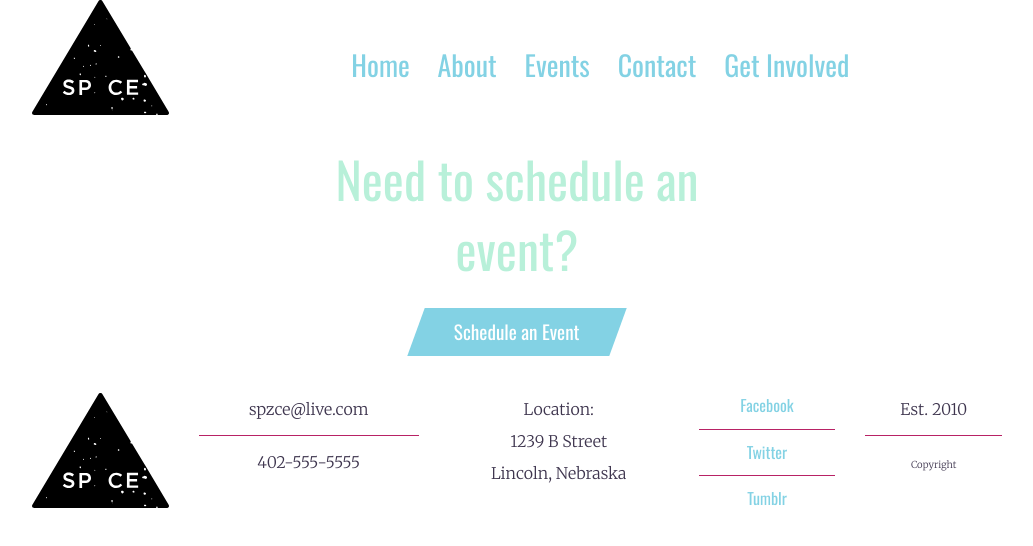
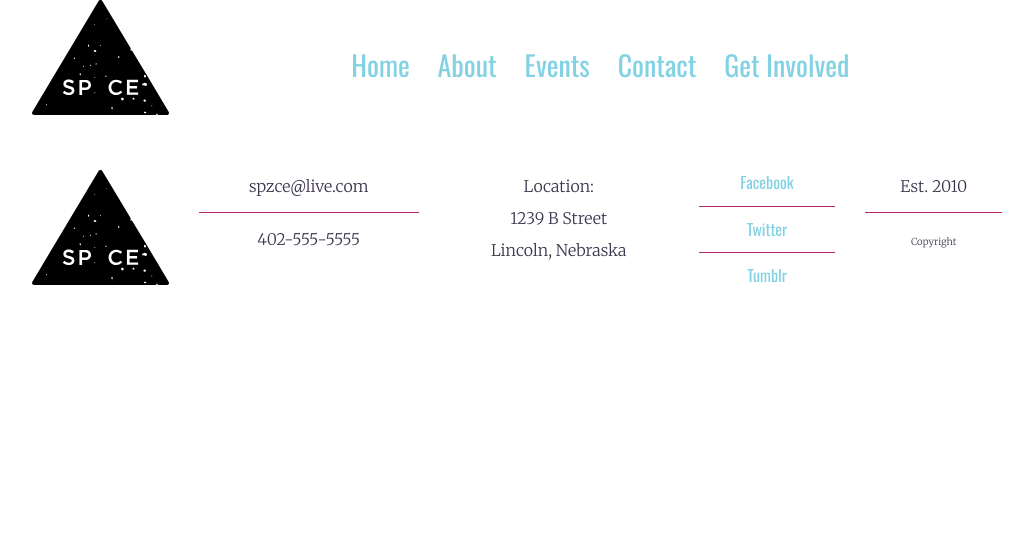
Before and after one commit to meovv/spce-commons, a plain HTML site: page events.html in a window 1280 px wide. Shown: the whole page, without its empty margins (123-1156 px from the left). Drawn offline with nearby package versions, Linux system fonts and the light colour scheme; files whose address does not match are found by name.

Commit message:
got rid of meat in the events page
deleted call out of schedule event

```diff
--- a/events.html
+++ b/events.html
@@ -26,17 +26,7 @@
         </div>
       </div>
     </header>
-    <div class="schedule-event">
-      <div class="row">
-        <div class="large-6 large-centered columns text-center">
-          <h1>Need to schedule an event?</h1>
-          <div class="large-7 small-12 small-centered columns large-centered columns text-center">
-            <a class="btn parallelogram" href="events.html">
-            <span class="skew-fix">Schedule an Event</span></a>
-          </div>
-        </div>
-      </div>
-    </div>
+
     <footer>
       <div class="row">
         <div class="large-2 medium-2 columns hide-for-small-only">
```
